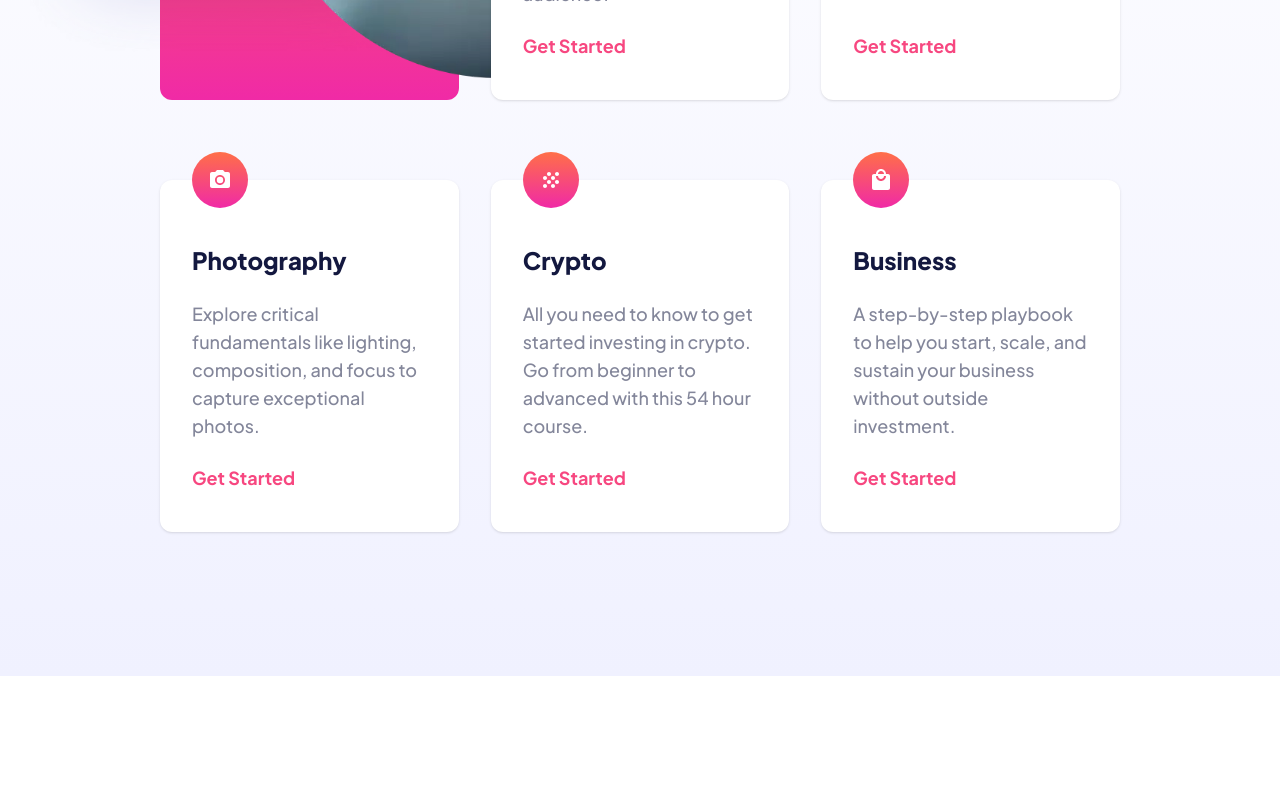
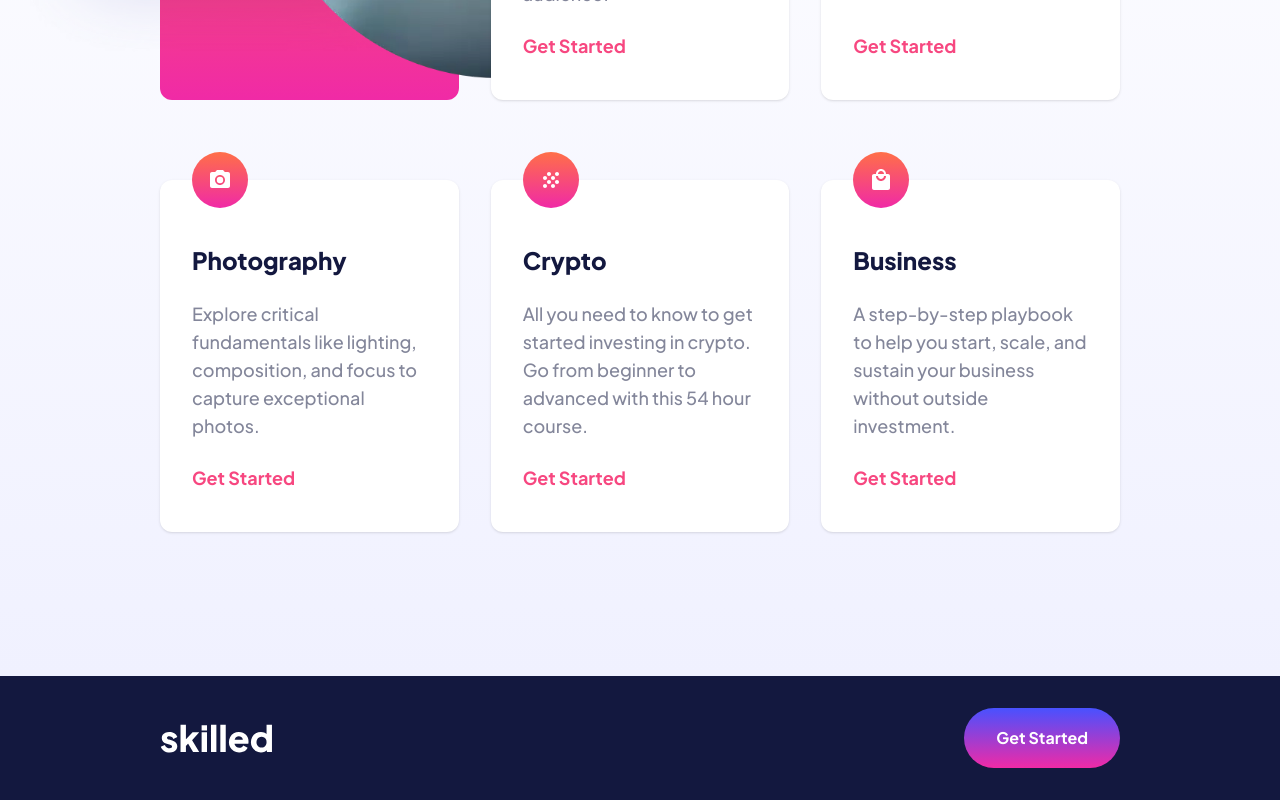
Before and after one commit to arpit8392/36-skilled-elearning-landing-page, a Next.js app: page / in a window 1280 px wide. Shown: the part 1148-1948 px from the top of the page. Before the commit the page ends 1824 px from the top, so only its background shows below. Built offline with nearby package versions, Linux system fonts and the light colour scheme.

Commit message:
Fix Missing Footer

```diff
--- a/app/page.tsx
+++ b/app/page.tsx
@@ -1,13 +1,15 @@
 import Courses from '@/components/Courses'
+import Footer from '@/components/Footer'
 import Header from '@/components/Header'
 import Hero from '@/components/Hero'
 
 export default function Home() {
 	return (
-		<main className='overflow-hidden'>
+		<main className='overflow-hidden scroll-smooth'>
 			<Header />
 			<Hero />
 			<Courses />
+			<Footer />
 		</main>
 	)
 }
```
